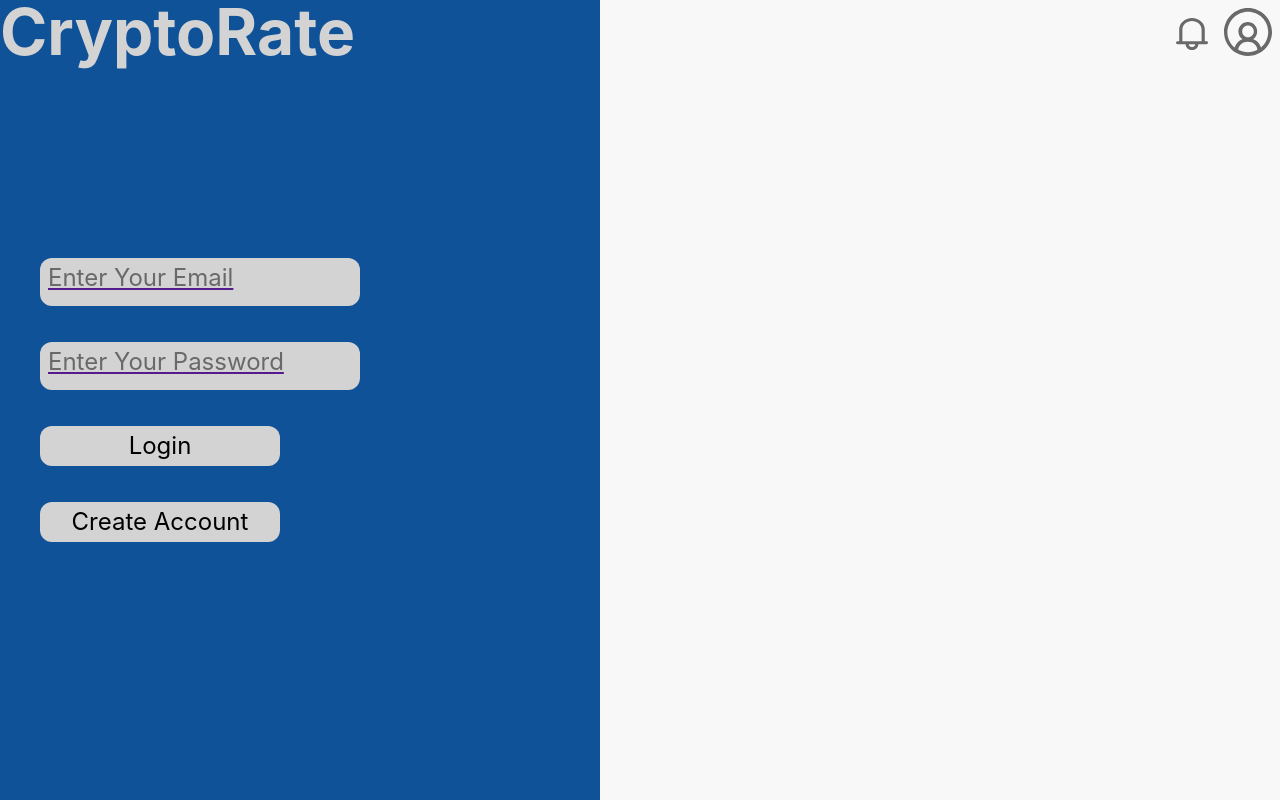
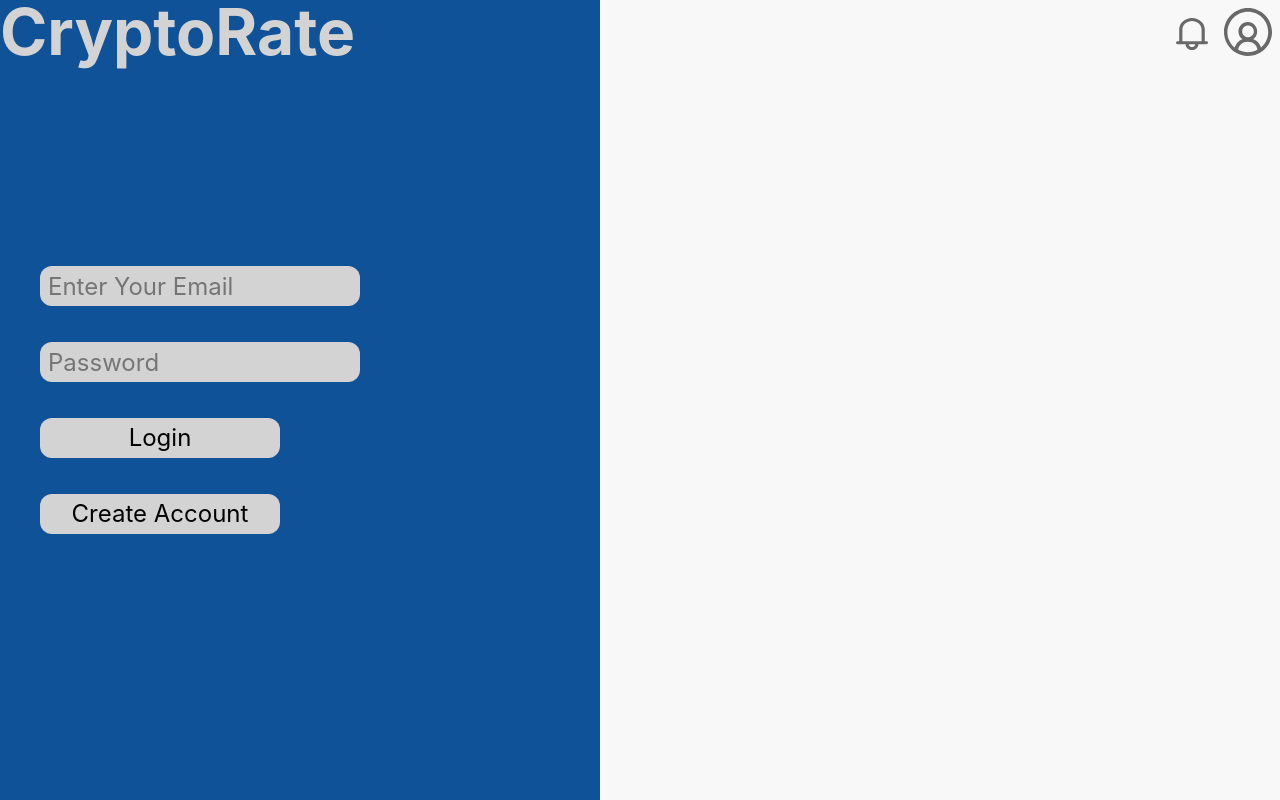
Before and after one commit to MSzostaq/CryptoRate, a React (Create React App) app: page /#/login in a window 1280 px wide. Built offline with nearby package versions, Linux system fonts and the light colour scheme.

Commit message:
login page - input

```diff
--- a/src/components/Placeholder.jsx
+++ /dev/null
@@ -1,13 +0,0 @@
-import styled from "styled-components";
-import { motion } from "framer-motion";
-
-const Placeholder = styled(motion.form)`
-  background-color: #d3d3d3;
-  border-radius: 12px;
-  font-size: 24px;
-  margin: 8px;
-  padding: 8px;
-  text-decoration: none;
-`;
-
-export default Placeholder;
--- a/src/index.css
+++ b/src/index.css
@@ -158,6 +158,15 @@ button {
   padding: 0;
 }
 
+input {
+  background: none;
+  border: 0;
+  cursor: pointer;
+  font: inherit;
+  outline: 0;
+  padding: 0;
+}
+
 #root {
   height: 100%;
 }
--- a/src/views/Login.jsx
+++ b/src/views/Login.jsx
@@ -1,26 +1,31 @@
 import React from "react";
 import { Link } from "react-router-dom";
+import { motion } from "framer-motion";
 import styled from "styled-components";
 import Button from "components/Button";
-import Placeholder from "components/Placeholder";
 
 const View = styled.div`
   background-color: #f8f8f8;
   display: grid;
+  left: 600px;
   width: 100%;
   height: 100%;
 `;
 
-const StyledPlaceholder = styled(Placeholder)`
-  color: #696969;
-  width: 320px;
-  height: 48px;
+const StyledButton = styled(Button)`
+  width: 240px;
+  height: 40px;
   position: relative;
   left: 32px;
 `;
 
-const StyledButton = styled(Button)`
-  width: 240px;
+const StyledInput = styled(motion.input)`
+  background-color: #d3d3d3;
+  border-radius: 12px;
+  font-size: 24px;
+  margin: 8px;
+  padding: 8px;
+  width: 320px;
   height: 40px;
   position: relative;
   left: 32px;
@@ -52,22 +57,16 @@ function Login() {
         <h1>CryptoRate</h1>
       </StyledHeading>
       <StyledWrapper>
-        <Link>
-          <StyledPlaceholder
-            whileHover={{ scale: 1.05 }}
-            whileTap={{ scale: 0.95 }}
-          >
-            Enter Your Email
-          </StyledPlaceholder>
-        </Link>
-        <Link>
-          <StyledPlaceholder
-            whileHover={{ scale: 1.05 }}
-            whileTap={{ scale: 0.95 }}
-          >
-            Enter Your Password
-          </StyledPlaceholder>
-        </Link>
+        <StyledInput
+          type="text"
+          placeholder="Enter Your Email"
+          whileHover={{ scale: 1.05 }}
+        />
+        <StyledInput
+          type="text"
+          placeholder="Password"
+          whileHover={{ scale: 1.05 }}
+        />
         <Link to="/dashboard">
           <StyledButton whileHover={{ scale: 1.05 }} whileTap={{ scale: 0.95 }}>
             Login
```
Also changed, not shown: 1 other file (tests, documents, lock files or other folders).
